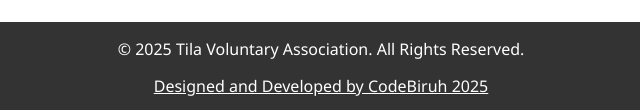
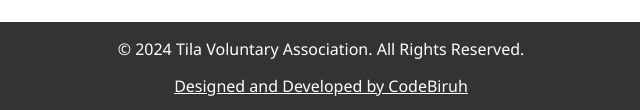
Before and after one commit to haile9-hash/tila-volunteer, a plain HTML site: page contact.html in a window 1280 px wide. Shown: the part 1097-1207 px from the top of the page, 319-959 px from the left. Drawn offline with Linux system fonts and the light colour scheme.

Commit message:
Update contact.html

```diff
--- a/contact.html
+++ b/contact.html
@@ -377,8 +377,8 @@
     </div>
 
     <footer>
-      <p>&copy; 2025 Tila Voluntary Association. All Rights Reserved.</p>
-      <a href="https://t.me/codeBiruh"> Designed and Developed by CodeBiruh 2025</a>
+      <p>&copy; 2024 Tila Voluntary Association. All Rights Reserved.</p>
+      <a href="https://t.me/codeBiruh"> Designed and Developed by CodeBiruh</a>
     </footer>
 
     <script>
```
